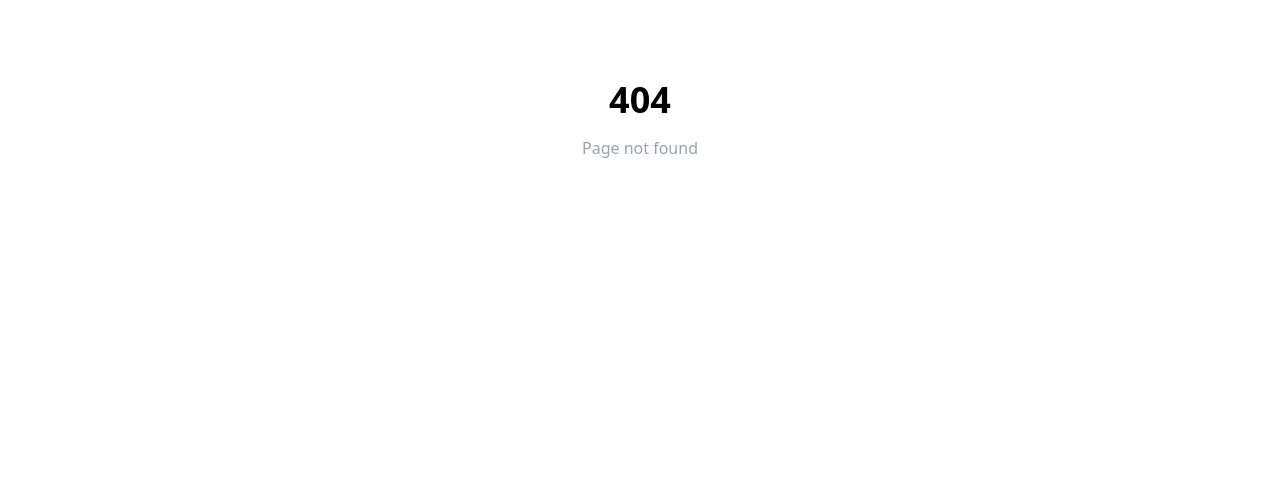
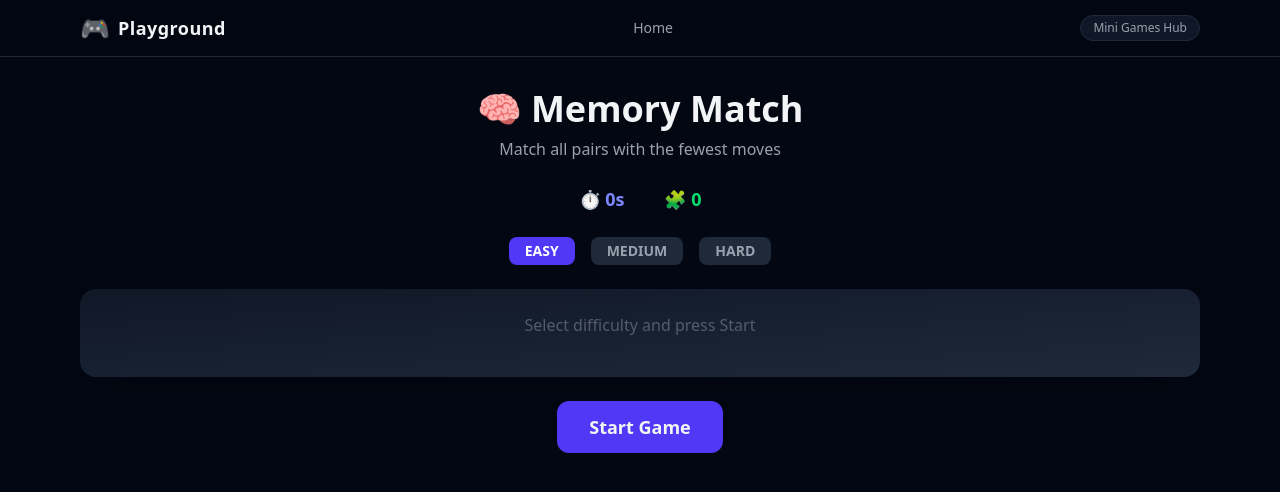
Before and after one commit to laatu08/game-platform, a React (Vite) app: page /game/memory-match in a window 1280 px wide. Before the commit this address had no page. Shown: the top 492 px of the page. Built offline with nearby package versions, Linux system fonts and the light colour scheme.

Commit message:
memory match

```diff
--- a/src/app/Router.jsx
+++ b/src/app/Router.jsx
@@ -8,6 +8,7 @@ import ReactionTime from "../games/reaction-time/ReactionTime";
 import Snake from "../games/snake/Snake";
 import WhackAMole from "../games/whack-a-mole/WhackAMole";
 import AimTrainer from "../games/aim-trainer/AimTrainer";
+import MemoryMatch from "../games/memory-match/MemoryMatch";
 
 const router = createBrowserRouter([
   {
@@ -36,6 +37,10 @@ const router = createBrowserRouter([
         path: "game/aim-trainer",
         element: <AimTrainer />,
       },
+      {
+        path: "game/memory-match",
+        element: <MemoryMatch />,
+      },
     ],
   },
 ]);
--- a/src/games/games.js
+++ b/src/games/games.js
@@ -38,5 +38,14 @@ export const games = [
         path: "/game/aim-trainer",
         emoji: "🎯",
         difficulty: "Medium"
+    },
+    {
+        id: "memory-match",
+        name: "Memory Match",
+        description: "Match all pairs with the fewest moves.",
+        path: "/game/memory-match",
+        emoji: "🧠",
+        difficulty: "Easy"
     }
+
 ];
--- /dev/null
+++ b/src/games/memory-match/MemoryMatch.jsx
@@ -0,0 +1,240 @@
+import { useEffect, useState } from "react";
+import { useSound } from "../../hooks/useSound";
+import flipSound from "../../assets/sounds/click.mp3";
+import matchSound from "../../assets/sounds/success.mp3";
+
+/* ------------------ CONFIG ------------------ */
+
+const DIFFICULTY_CONFIG = {
+  easy: ["🍎", "🍌", "🍇", "🍒", "🥝", "🍉"], // 12 cards
+  medium: ["🍎", "🍌", "🍇", "🍒", "🥝", "🍉", "🍍", "🥭", "🍑", "🍓"], // 20 cards
+  hard: [
+    "🍎",
+    "🍌",
+    "🍇",
+    "🍒",
+    "🥝",
+    "🍉",
+    "🍍",
+    "🥭",
+    "🍑",
+    "🍓",
+    "🍋",
+    "🍊",
+  ], // 24 cards
+};
+
+function shuffle(array) {
+  return [...array].sort(() => Math.random() - 0.5);
+}
+
+/* ------------------ COMPONENT ------------------ */
+
+export default function MemoryMatch() {
+  const [cards, setCards] = useState([]);
+  const [flipped, setFlipped] = useState([]);
+  const [matched, setMatched] = useState([]);
+  const [moves, setMoves] = useState(0);
+  const [time, setTime] = useState(0);
+  const [running, setRunning] = useState(false);
+  const [difficulty, setDifficulty] = useState("easy");
+
+  /* ---------- High score per difficulty ---------- */
+  const bestKey = `memory-match-best-time-${difficulty}`;
+  const [best, setBest] = useState(
+    () => Number(localStorage.getItem(bestKey)) || null
+  );
+
+  useEffect(() => {
+
+    setBest(Number(localStorage.getItem(bestKey)) || null);
+  }, [difficulty]);
+
+  /* ------------------ Sounds ------------------ */
+  const playFlip = useSound(flipSound, 0.4);
+  const playMatch = useSound(matchSound, 0.6);
+
+  /* ------------------ Start Game ------------------ */
+  function startGame() {
+    const emojis = DIFFICULTY_CONFIG[difficulty];
+    const deck = shuffle([...emojis, ...emojis]).map((emoji, i) => ({
+      id: i,
+      emoji,
+    }));
+
+    setCards(deck);
+    setFlipped([]);
+    setMatched([]);
+    setMoves(0);
+    setTime(0);
+    setRunning(true);
+  }
+
+  /* ------------------ Timer ------------------ */
+  useEffect(() => {
+    if (!running) return;
+    const timer = setInterval(() => {
+      setTime((t) => t + 1);
+    }, 1000);
+    return () => clearInterval(timer);
+  }, [running]);
+
+  /* ------------------ Flip Card ------------------ */
+  function flipCard(index) {
+    if (
+      flipped.length === 2 ||
+      flipped.includes(index) ||
+      matched.includes(index)
+    )
+      return;
+
+    playFlip();
+    setFlipped((prev) => [...prev, index]);
+  }
+
+  /* ------------------ Match Logic ------------------ */
+  useEffect(() => {
+    if (flipped.length !== 2) return;
+
+    setMoves((m) => m + 1);
+    const [a, b] = flipped;
+
+    if (cards[a].emoji === cards[b].emoji) {
+      playMatch();
+      setMatched((prev) => [...prev, a, b]);
+      setFlipped([]);
+    } else {
+      const timeout = setTimeout(() => setFlipped([]), 800);
+      return () => clearTimeout(timeout);
+    }
+  }, [flipped, cards]);
+
+  /* ------------------ Win Condition ------------------ */
+  useEffect(() => {
+    if (cards.length > 0 && matched.length === cards.length) {
+      setRunning(false);
+      if (!best || time < best) {
+        setBest(time);
+        localStorage.setItem(bestKey, time);
+      }
+    }
+  }, [matched, cards, time, best, bestKey]);
+
+  /* ------------------ UI ------------------ */
+  return (
+    <div className="text-center select-none">
+      <h1 className="text-4xl font-extrabold mb-2">🧠 Memory Match</h1>
+      <p className="text-gray-400 mb-6">
+        Match all pairs with the fewest moves
+      </p>
+
+      {/* HUD */}
+      <div className="flex justify-center gap-10 mb-6 font-semibold text-lg">
+        <div>
+          ⏱️ <span className="text-indigo-400">{time}s</span>
+        </div>
+        <div>
+          🧩 <span className="text-green-400">{moves}</span>
+        </div>
+        {best && (
+          <div>
+            🏆 <span className="text-yellow-400">{best}s</span>
+          </div>
+        )}
+      </div>
+
+      {/* Difficulty Selector */}
+      <div className="flex justify-center gap-4 mb-6">
+        {["easy", "medium", "hard"].map((level) => (
+          <button
+            key={level}
+            disabled={running}
+            onClick={() => setDifficulty(level)}
+            className={`
+              px-4 py-1 rounded-lg text-sm font-semibold transition
+              ${
+                difficulty === level
+                  ? "bg-indigo-600 text-white"
+                  : "bg-gray-800 text-gray-400 hover:bg-gray-700"
+              }
+              ${running ? "opacity-50 cursor-not-allowed" : ""}
+            `}
+          >
+            {level.toUpperCase()}
+          </button>
+        ))}
+      </div>
+
+      {/* GAME BOARD */}
+      <div className="mx-auto mb-6 p-6 rounded-2xl bg-gradient-to-br from-gray-900 to-gray-800 shadow-2xl">
+        {cards.length === 0 && (
+          <p className="text-gray-500 mb-4 animate-pulse">
+            Select difficulty and press Start
+          </p>
+        )}
+
+        <div
+          className="grid gap-4 mx-auto"
+          style={{
+            gridTemplateColumns: `repeat(${
+              difficulty === "easy" ? 4 : difficulty === "medium" ? 5 : 6
+            }, 1fr)`,
+            maxWidth:
+              difficulty === "easy"
+                ? "20rem"
+                : difficulty === "medium"
+                ? "25rem"
+                : "30rem",
+          }}
+        >
+          {cards.map((card, i) => {
+            const isOpen = flipped.includes(i) || matched.includes(i);
+            const isMatched = matched.includes(i);
+
+            return (
+              <button
+                key={card.id}
+                onClick={() => flipCard(i)}
+                className={`
+                  h-20 w-20 rounded-xl
+                  flex items-center justify-center
+                  text-3xl font-bold
+                  transition-all duration-300
+                  ${
+                    isOpen
+                      ? "bg-indigo-600 scale-105 shadow-lg"
+                      : "bg-gray-800 hover:bg-gray-700"
+                  }
+                  ${isMatched ? "bg-green-600 animate-pop" : ""}
+                `}
+              >
+                {isOpen ? card.emoji : "❓"}
+              </button>
+            );
+          })}
+        </div>
+      </div>
+
+      {/* WIN MESSAGE */}
+      {!running && cards.length > 0 && matched.length === cards.length && (
+        <p className="mb-4 text-green-400 font-semibold animate-pulse">
+          🎉 You completed the game!
+        </p>
+      )}
+
+      {/* CONTROLS */}
+      {!running && (
+        <button
+          onClick={startGame}
+          className="
+            px-8 py-3 rounded-xl text-lg font-bold
+            bg-indigo-600 hover:bg-indigo-500
+            active:scale-95 transition
+          "
+        >
+          {cards.length ? "Play Again" : "Start Game"}
+        </button>
+      )}
+    </div>
+  );
+}
--- a/src/index.css
+++ b/src/index.css
@@ -49,3 +49,15 @@
 .animate-pop {
   animation: pop 0.2s ease-out;
 }
+
+.perspective {
+  perspective: 1000px;
+}
+
+.rotate-y-0 {
+  transform: rotateY(0deg);
+}
+
+.rotate-y-180 {
+  transform: rotateY(180deg);
+}
```
